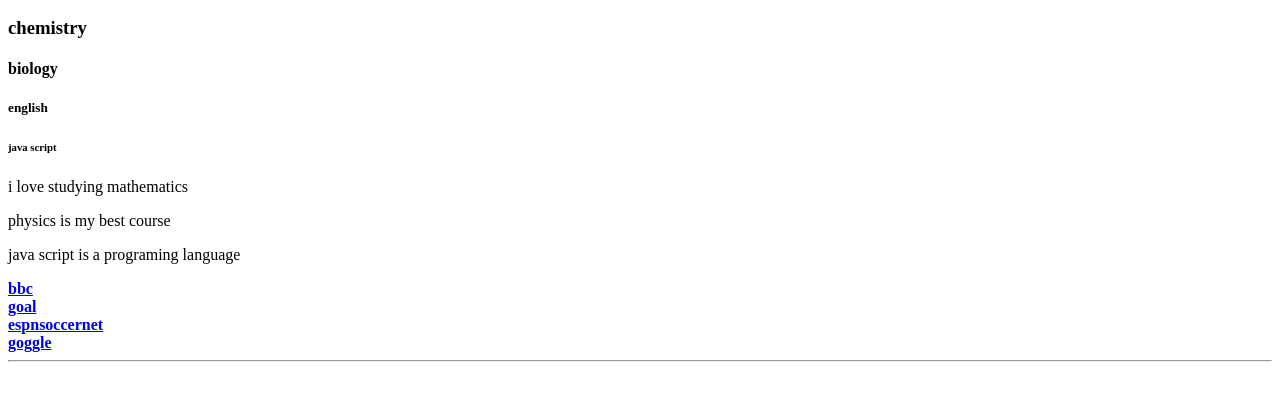
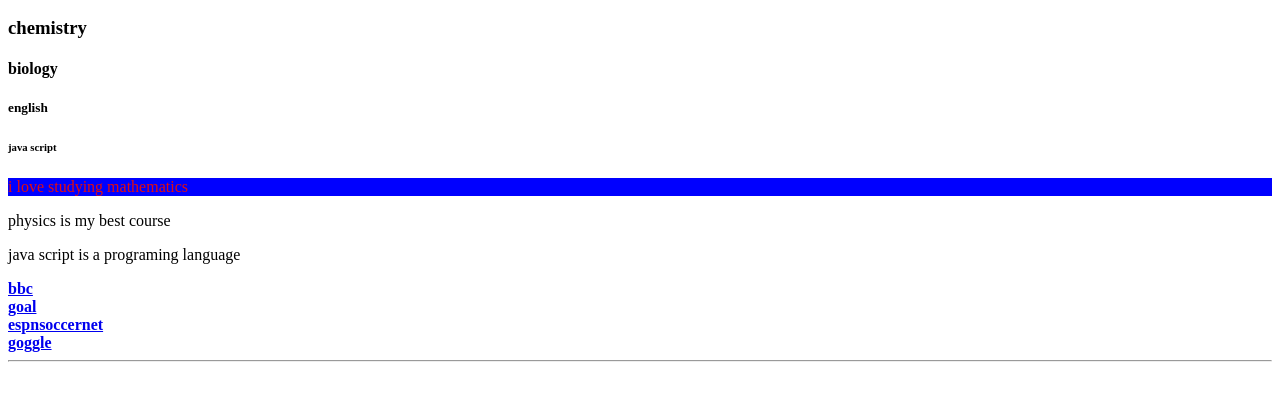
Before and after one commit to Earltrigger/class-work, a plain HTML site: page index.html in a window 1280 px wide. Shown: the part 110-510 px from the top of the page. Drawn offline with Linux system fonts and the light colour scheme.

Commit message:
Update index.html

```diff
--- a/index.html
+++ b/index.html
@@ -1,5 +1,5 @@
 <!DOCTYPE html>
-<html>
+<html lang="eng">
     <head>
         <title> class work </title>
     </head>
@@ -12,7 +12,7 @@
             <h5>english</h5>
             <h6>java script</h6>
 
-            <p> i love studying mathematics</p>
+            <p style="color:rgb(228, 13, 13); background-color: blue"> i love studying mathematics</p>
             <p>physics is my best course</p>
             <p>java script is a programing language</p>
 
```
